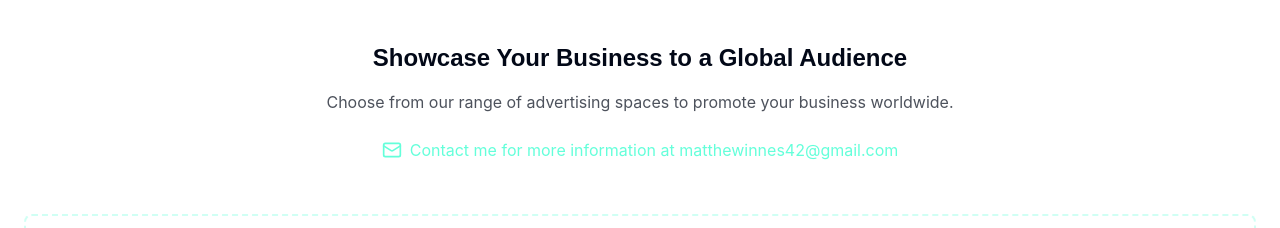
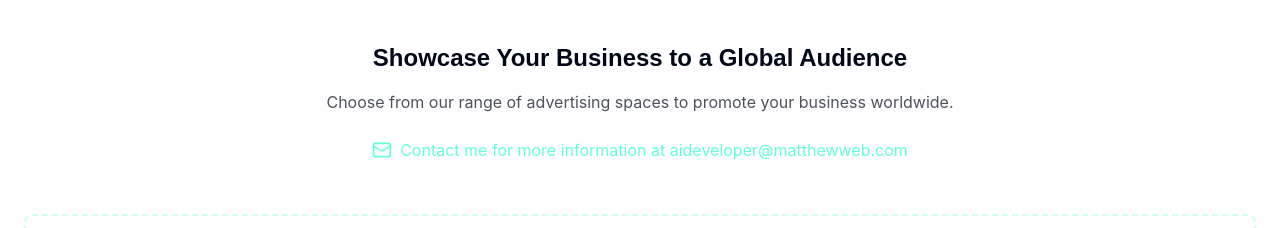
Before and after one commit to MatthewRInnes/matthewweb, a React (Vite) app: page / in a window 1280 px wide. Shown: the part 10980-11208 px from the top of the page. Built offline with nearby package versions, Linux system fonts and the light colour scheme; no server answers.

Commit message:
Update email address in ClassifiedAds component

```diff
--- a/src/components/ClassifiedAds.tsx
+++ b/src/components/ClassifiedAds.tsx
@@ -36,11 +36,11 @@ const ClassifiedAds = () => {
             Choose from our range of advertising spaces to promote your business worldwide.
           </p>
           <a
-            href="mailto:matthewinnes42@gmail.com"
+            href="mailto:aideveloper@matthewweb.com"
             className="inline-flex items-center text-teal hover:text-teal/80 transition-colors"
           >
             <Mail className="mr-2" size={20} />
-            Contact me for more information at matthewinnes42@gmail.com
+            Contact me for more information at aideveloper@matthewweb.com
           </a>
         </div>
 
```
